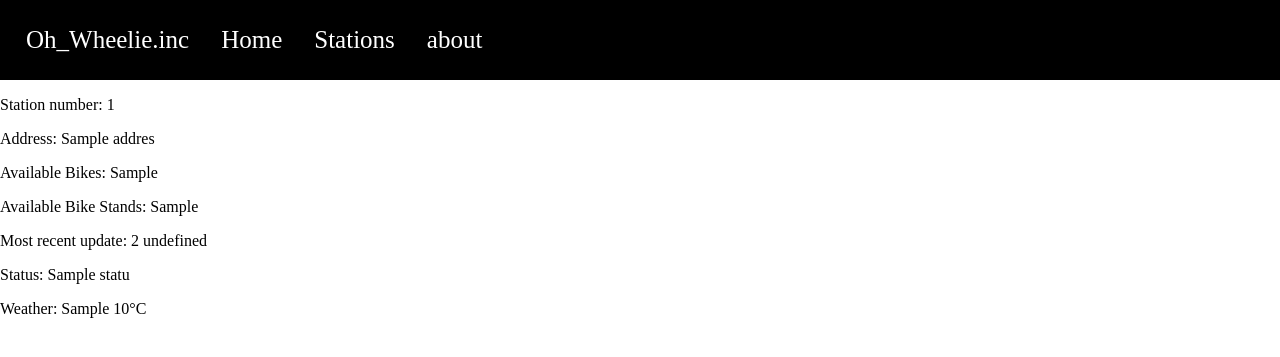
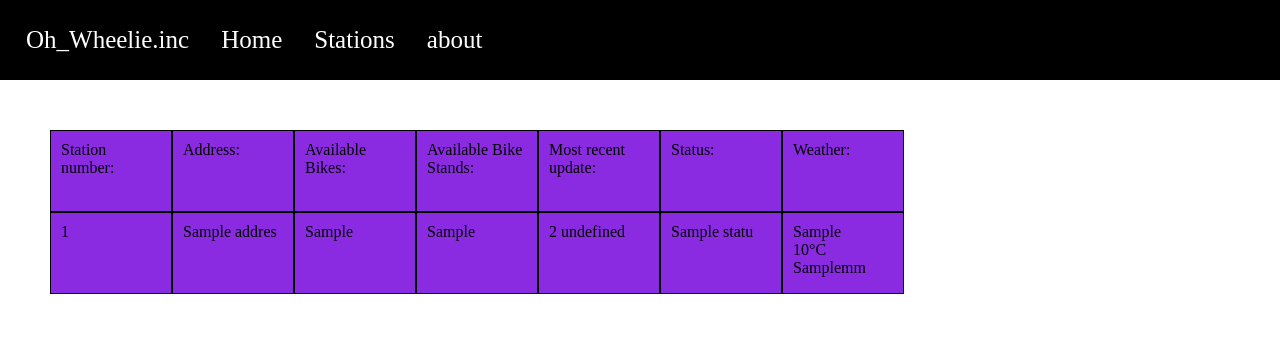
Before and after one commit to dunnser97/OhWheelie_dublinbikes, a Flask app: template flask_app/Templates/stations_individual.html in a window 1280 px wide. Shown: the top 357 px of the page. Run offline with Flask 2, Linux system fonts and the light colour scheme; the template is opened without the code that fills it: most values are stand-ins (such as "Sample title", 1, 10 or a date in 2020).

Commit message:
-Tidying up page to display in boxs -Allowing picture of current weather images to be added for all options along with more if statements

```diff
--- a/flask_app/Templates/stations_individual.html
+++ b/flask_app/Templates/stations_individual.html
@@ -21,6 +21,31 @@
         text-decoration: none;
         font-size: 25px;
  }
+    #basic_info {
+        overflow: hidden;
+        margin: 50px;
+        width: 880px;
+        height: 170px;
+    }
+    #divider    {
+        clear: left;
+    }
+    .temp  {
+        box-sizing: content-box;
+        float: left;
+        border: 1px solid black;
+        padding: 10px;
+        width: 100px;
+        height: 60px;
+        overflow: auto;
+        background-color: blueviolet;
+        position: static;
+        margin: 0;
+    }
+    #weather_sym    {
+        bottom: 200px;
+        left: 1000px;
+    }
 </style>
 <head>
     <title>Stations</title>
@@ -33,24 +58,40 @@
     <a href="#">Stations</a>
     <a href="#">about</a>
 </div>
- <p>Station number: {{ indiv_stat.Station_number[0] }}</p>
- <p>Address: {{ indiv_stat.address[0] }}</p>
- <p>Available Bikes: {{ indiv_stat.available_bikes[0] }}</p>
- <p>Available Bike Stands: {{ indiv_stat.available_bike_stands[0] }}</p>
- <p id="demo"></p>
- <p>Status: {{ indiv_stat.status[0] }}</p>
- <p>Weather: {{ weather_data.weather_symbol[0] }} {{weather_data.temp_val[0]}}<span>&#176;</span>C</p>
+<div id="basic_info">
+
+    <div class="temp">Station number:</div>
+    <div class="temp">Address:</div>
+    <div class="temp">Available Bikes:</div>
+    <div class="temp">Available Bike Stands:</div>
+    <div class="temp">Most recent update:</div>
+    <div class="temp">Status:</div>
+    <div class="temp">Weather: </div>
+    <!--<div id="temp"><div id="weather_sym"></div></div>--->
+
+    <div id="divider">
+
+        <div class="temp">{{ indiv_stat.Station_number[0] }}</div>
+        <div class="temp">{{ indiv_stat.address[0] }}</div>
+        <div class="temp">{{ indiv_stat.available_bikes[0] }}</div>
+        <div class="temp">{{ indiv_stat.available_bike_stands[0] }}</div>
+        <div class="temp"><a id="demo"></a></div>
+        <div class="temp">{{ indiv_stat.status[0] }}</div>
+        <div class="temp">{{ weather_data.weather_symbol[0] }} <br> {{weather_data.temp_val[0]}}<span>&#176;</span>C <br> {{weather_data.rain_val[0]}}mm</div>
+    </div>
+</div>
 <div id="weather_sym"></div>
  </body>
  <script>
  var d = '{{indiv_stat.time[0]}}';
+ d = '{{indiv_stat.date[0]}} ' + d.split(' ')[2];
+document.getElementById("demo").innerHTML = d;
 
-d = 'Most recent update: {{indiv_stat.date[0]}} ' + d.split(' ')[2];
-document.getElementById("demo").innerHTML = d;
+
 var sym = '{{weather_data.weather_symbol[0]}}';
 var weather_symbol = document.getElementById("weather_sym")
 if ( sym === 'Cloud' ) {
-    weather_symbol.innerHTML = "<img src='{{url_for('static', filename='Cloudy.png')}}' class='weather_sym' alt='Cloudy' >";
+    weather_symbol.innerHTML = "<img src='{{url_for('static', filename='Cloudy.png')}}' class='weather_sym' alt='Cloudy' style='object-fit:contain; width:200px;'>";
 }
 else if (sym === "PartlyCloud") {
     weather_symbol.innerHTML = "<img src='{{url_for('static', filename='Partlycloud.jpg')}}' class='weather_sym' alt='Partly Cloudy' >";
```
Lines whose indentation alone changed are shown as unchanged.
